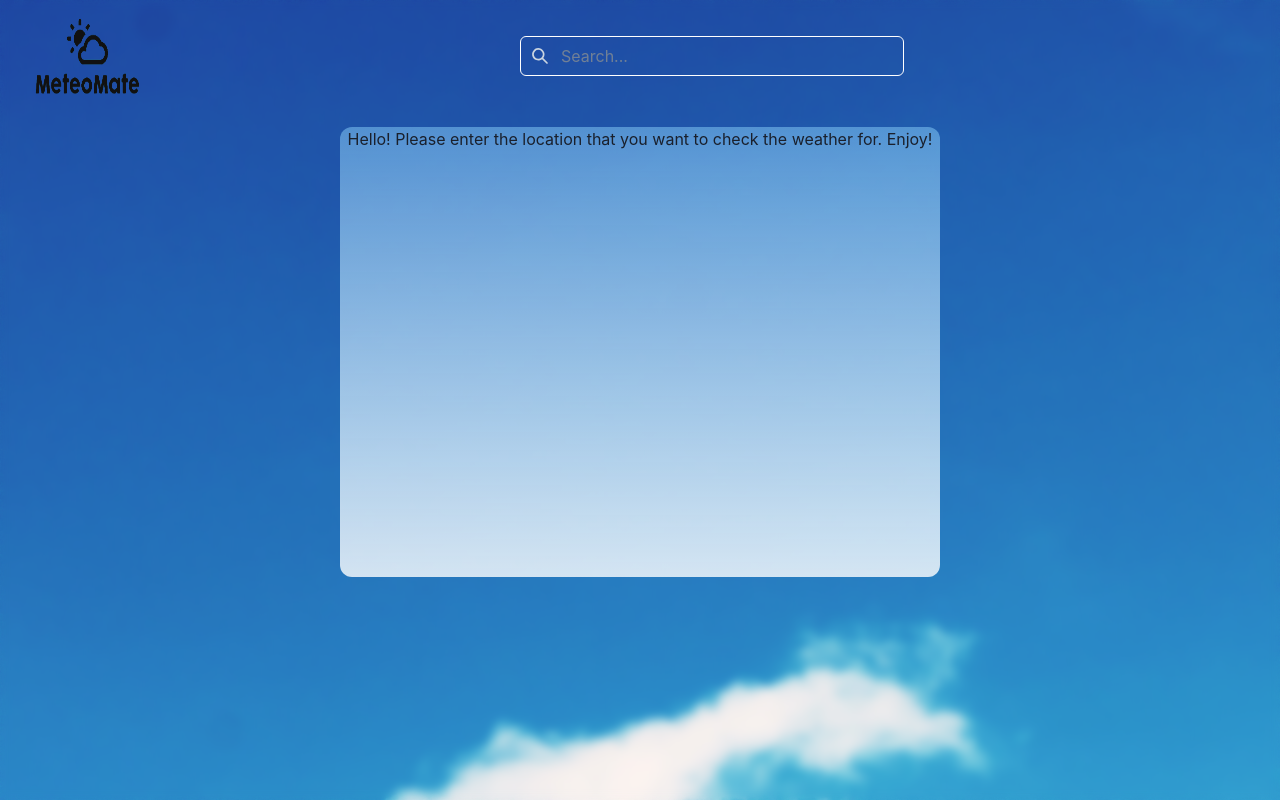
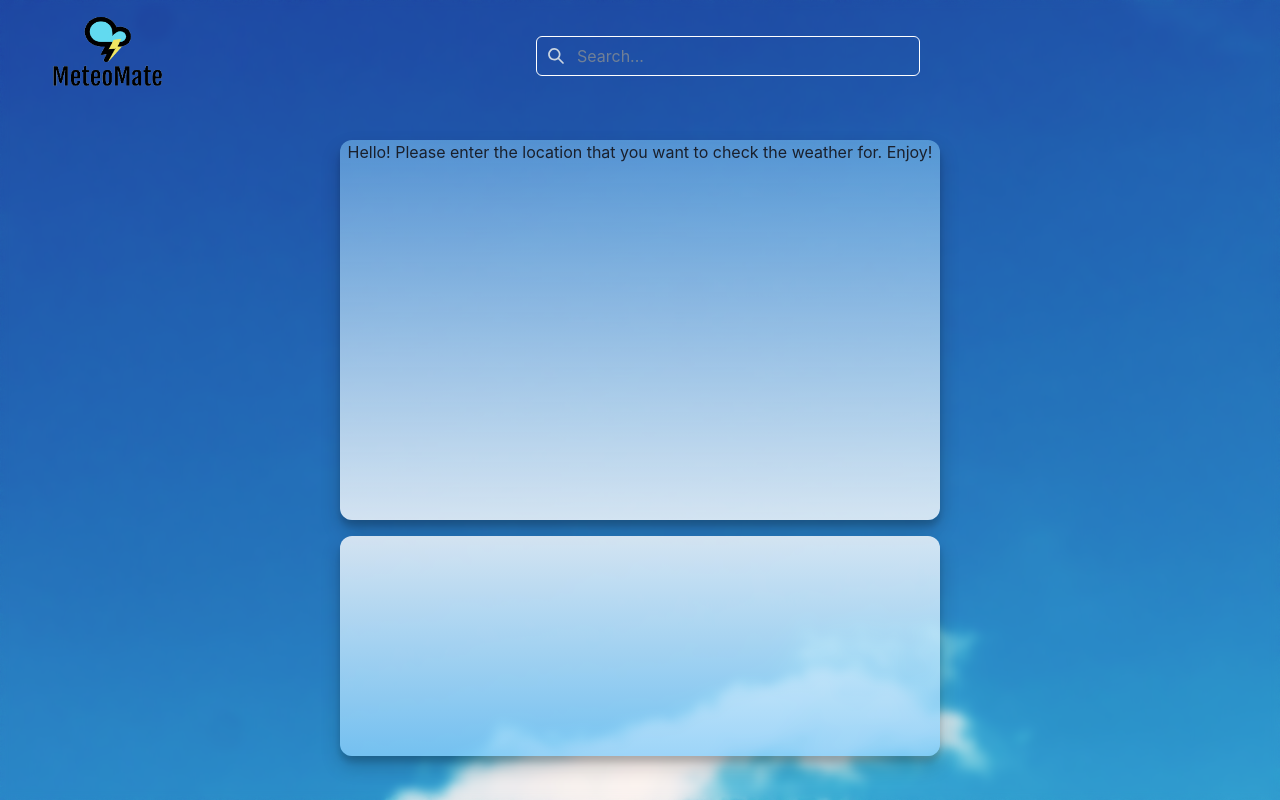
Before and after one commit to valgeorg97/meteo-mate, a React (Create React App) app in the folder meteo-mate/: page / in a window 1280 px wide. Built offline with nearby package versions, Linux system fonts and the light colour scheme; no server answers.

Commit message:
Add: Forecast component

```diff
--- a/meteo-mate/src/App.tsx
+++ b/meteo-mate/src/App.tsx
@@ -5,6 +5,7 @@ import WeatherNav from './components/WeatherNav';
 import { BrowserRouter as Router } from 'react-router-dom';
 import { ChakraProvider } from "@chakra-ui/react";
 import { getWeatherData } from './services/weather-api-service';
+import Forecast from './views/Forecast';
 
 import backgroundImage from '../src/assets/images/desktop-1920x1080.jpg';
 
@@ -18,11 +19,23 @@ interface WeatherData {
     temp_c: number;
     feelslike_c: number;
     last_updated: string;
-
     condition: {
       text: string;
       icon: string;
     };
+  };
+  forecast: {
+    forecastday: {
+      date: string;
+      day: {
+        condition: {
+          text: string;
+          icon: string;
+        };
+        mintemp_c: number;
+        maxtemp_c: number;
+      };
+    }[];
   };
 }
 
@@ -66,7 +79,7 @@ function App() {
               last_update={weatherData?.current.last_updated}
               localtime={weatherData?.location.localtime}
               country={weatherData?.location.country}
-
+              forecastData={weatherData?.forecast?.forecastday}
             />
           </Router>
         </ChakraProvider>
--- a/meteo-mate/src/components/NavBar.tsx
+++ b/meteo-mate/src/components/NavBar.tsx
@@ -2,22 +2,13 @@ import React, { Dispatch, SetStateAction, useState} from 'react';
 import {
     Box,
     Flex,
-    Avatar,
-    IconButton,
-    Button,
-    Menu,
-    MenuButton,
-    MenuList,
-    MenuItem,
-    MenuDivider,
     useDisclosure,
-    useColorModeValue,
     Image,
     Input,
     InputGroup,
     InputLeftElement
 } from '@chakra-ui/react';
-import Logo from '../assets/images/logo.png'
+import Logo from '../assets/images/logo2.png'
 import { HamburgerIcon, CloseIcon, SearchIcon } from '@chakra-ui/icons';
 import { useNavigate } from 'react-router-dom';
 
@@ -28,7 +19,6 @@ interface NavBarProps {
   }
 
 export default function Simple({city, setCity}: NavBarProps) {
-    const { isOpen, onOpen, onClose } = useDisclosure();
 
     const [inputValue, setInputValue] = useState('');
     const navigate = useNavigate()
@@ -50,7 +40,7 @@ export default function Simple({city, setCity}: NavBarProps) {
             <Box px={4}>
                 <Flex h={"28"} alignItems={'center'} justifyContent={'space-between'}>
                    <Flex justifyContent={'space-between'} w="full">
-                      <Image boxSize={"28"} width={"36"} src={Logo} alt="Logo" />
+                      <Image boxSize={"28"} width={"44"} src={Logo} alt="Logo" />
                       <InputGroup maxW={"96"} alignSelf={'center'} borderRadius={"xl"} border={"white"} color={"white"} maxH={"28"}>
                         <InputLeftElement
                             pointerEvents="none"
--- a/meteo-mate/src/components/WeatherNav.tsx
+++ b/meteo-mate/src/components/WeatherNav.tsx
@@ -1,8 +1,9 @@
 import React from "react";
-import { Flex } from "@chakra-ui/react";
+import { Flex, Box } from "@chakra-ui/react";
 import { Link, Routes, Route } from 'react-router-dom';
 import CurrentWeather from "../views/CurrentWeather";
 import LandingPage from "../views/LandingPage";
+import Forecast from "../views/Forecast";
 
 interface WeatherNavProps {
   temp: number | undefined;
@@ -13,29 +14,54 @@ interface WeatherNavProps {
   last_update: string | undefined;
   localtime: string | undefined;
   country: string | undefined;
+  forecastData?: Array<{
+    date: string;
+    day: {
+      condition: {
+        text: string;
+        icon: string;
+      };
+      mintemp_c: number;
+      maxtemp_c: number;
+    };
+  }>;
 }
 
-function WeatherNav({ temp, city, feelsLike, icon, last_update, localtime, country, weatherType }: WeatherNavProps) {
+function WeatherNav({ temp, city, feelsLike, icon, last_update, localtime, country, weatherType, forecastData }: WeatherNavProps) {
   return (
     <Flex
       height="100vh"
       width="100vw"
       alignItems="center"
       justifyContent="center"
-      mt="-40"
+      direction="column"
+      mt="-16"
     >
       <Flex
-        height="450px"
+        height="380px"
         width="600px"
         direction="column"
         borderRadius="xl"
         background="linear-gradient(to bottom, rgba(135, 206, 250, 0.5), rgba(255, 255, 255, 0.8))"
+        boxShadow="0 10px 20px rgba(0, 0, 0, 0.2), 0 6px 6px rgba(0, 0, 0, 0.15)"
       >
         <Routes>
           <Route path="/" element={<LandingPage />} />
-          <Route path="/current-weather" element={<CurrentWeather temp={temp} city={city} feelsLike={feelsLike} icon={icon} last_update={last_update} localtime={localtime} country={country} weatherType={weatherType}/>} />
+          <Route path="/current-weather" element={<CurrentWeather temp={temp} city={city} feelsLike={feelsLike} icon={icon} last_update={last_update} localtime={localtime} country={country} weatherType={weatherType} />} />
         </Routes>
       </Flex>
+      <Box
+        height="220px"
+        width="600px"
+        borderRadius="xl"
+        background="linear-gradient(to bottom,rgba(255, 255, 255, 0.8), rgba(135, 206, 250, 0.8) )"
+        mt="4"
+        boxShadow="0 10px 20px rgba(0, 0, 0, 0.2), 0 6px 6px rgba(0, 0, 0, 0.15)"
+      >
+        {forecastData && (
+          <Forecast forecastData={forecastData} />
+        )}
+      </Box>
     </Flex>
   )
 }
--- a/meteo-mate/src/views/CurrentWeather.tsx
+++ b/meteo-mate/src/views/CurrentWeather.tsx
@@ -15,7 +15,7 @@ interface CurrentWeatherProps {
 function CurrentWeather({ temp, city, feelsLike, icon, last_update, localtime, country, weatherType}: CurrentWeatherProps) {
     return (
         <Flex direction="column" alignItems="center" justifyContent="center" ml={"10"} mt={2} color={"blackAlpha.500"} fontWeight={"medium"}>
-            <Flex>Last update: {last_update} | Local time: {localtime}</Flex>
+            <Flex alignItems={"center"} justifyContent={"center"}>Last update: {last_update} | Local time: {localtime}</Flex>
             <Flex direction="row" alignItems="center" justifyContent="space-between">
                 <Text
                     fontSize={"6xl"}
@@ -30,7 +30,7 @@ function CurrentWeather({ temp, city, feelsLike, icon, last_update, localtime, c
 
             <Flex direction={"row"} justifyContent="center" alignItems={"center"}>
                 <Box  width="200px" height="200px" mt={0} display="flex" flexDirection="column" alignItems="center" justifyContent="center">
-                    <Text alignItems={"center"} mb={"-4"} mr={"14"} fontSize={"2xl"}>{weatherType}</Text>
+                    <Text alignItems={"center"} mb={"-4"} mr={"14"} fontSize={"3xl"} mt={"-6"}>{weatherType}</Text>
                     <Flex direction="row" alignItems="center" justifyContent={"center"} mr={20}>
                         <Image src={icon} alt="Weather condition icon" boxSize={"28"} mr={2}/>
                         <Flex direction="column" alignItems="center">
@@ -44,7 +44,7 @@ function CurrentWeather({ temp, city, feelsLike, icon, last_update, localtime, c
                             >
                                 {temp}°C
                             </Text>
-                            <Text fontSize={"sm"} mt={-2}>Feels like: {feelsLike}°C</Text>
+                            <Text fontSize={"md"} mt={-2}>Feels like: {feelsLike}°C</Text>
                         </Flex>
                     </Flex>
                 </Box>
--- /dev/null
+++ b/meteo-mate/src/views/Forecast.tsx
@@ -0,0 +1,41 @@
+import React from "react";
+import { Flex, Text, Image } from "@chakra-ui/react";
+
+interface ForecastProps {
+  forecastData: Array<{
+    date: string;
+    day: {
+      condition: {
+        text: string;
+        icon: string;
+      };
+      mintemp_c: number;
+      maxtemp_c: number;
+    };
+  }>;
+}
+
+function Forecast({ forecastData }: ForecastProps) {
+  return (
+    <Flex direction="column" align="center">
+      <Text fontSize="lg" fontWeight="bold" mb={4} mt={2}>
+        Forecast:
+      </Text>
+      <Flex direction="row">
+        {forecastData.map((dayData, index) => (
+          <Flex key={index} direction="column" align="center" justify="center" mx={6}>
+            <Text>Date: {dayData.date}</Text>
+            <Text>{dayData.day.condition.text}</Text>
+            <Image src={dayData.day.condition.icon} alt="Weather Icon" boxSize={50} />
+            <Text>
+              {dayData.day.mintemp_c}&deg;C | {dayData.day.maxtemp_c}&deg;C
+            </Text>
+            <hr />
+          </Flex>
+        ))}
+      </Flex>
+    </Flex>
+  );
+}
+
+export default Forecast;
```
Also changed, not shown: meteo-mate/src/assets/images/logo2.png (added).
